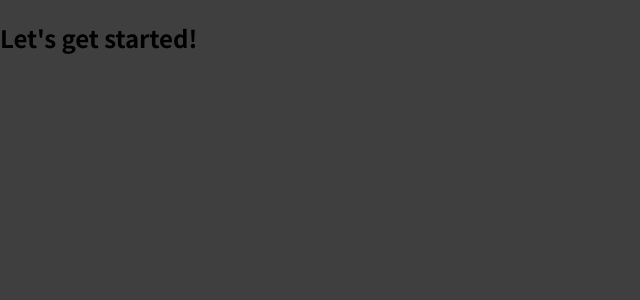
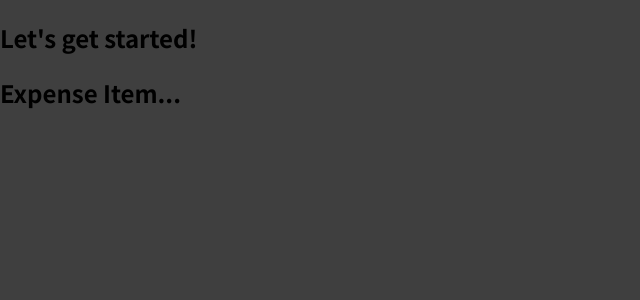
Before and after one commit to ToddJMullen/ReactComplete, a JavaScript app: page / in a window 1280 px wide. Shown: the top 300 px of the page, without its empty margins (0-640 px from the left). Built offline with nearby package versions, Linux system fonts and the light colour scheme.

Commit message:
32, ExpenseItem, base component example

```diff
--- a/src/App.js
+++ b/src/App.js
@@ -1,7 +1,10 @@
+import ExpenseItem from './components/ExpenseItem';
+
 function App() {
   return (
     <div>
       <h2>Let's get started!</h2>
+      <ExpenseItem></ExpenseItem>
     </div>
   );
 }
--- /dev/null
+++ b/src/components/ExpenseItem.js
@@ -0,0 +1,5 @@
+function ExpenseItem(){
+    return <h2>Expense Item...</h2>
+}
+
+export default ExpenseItem;
```
Also changed, not shown: 1 other file (tests, documents, lock files or other folders).
